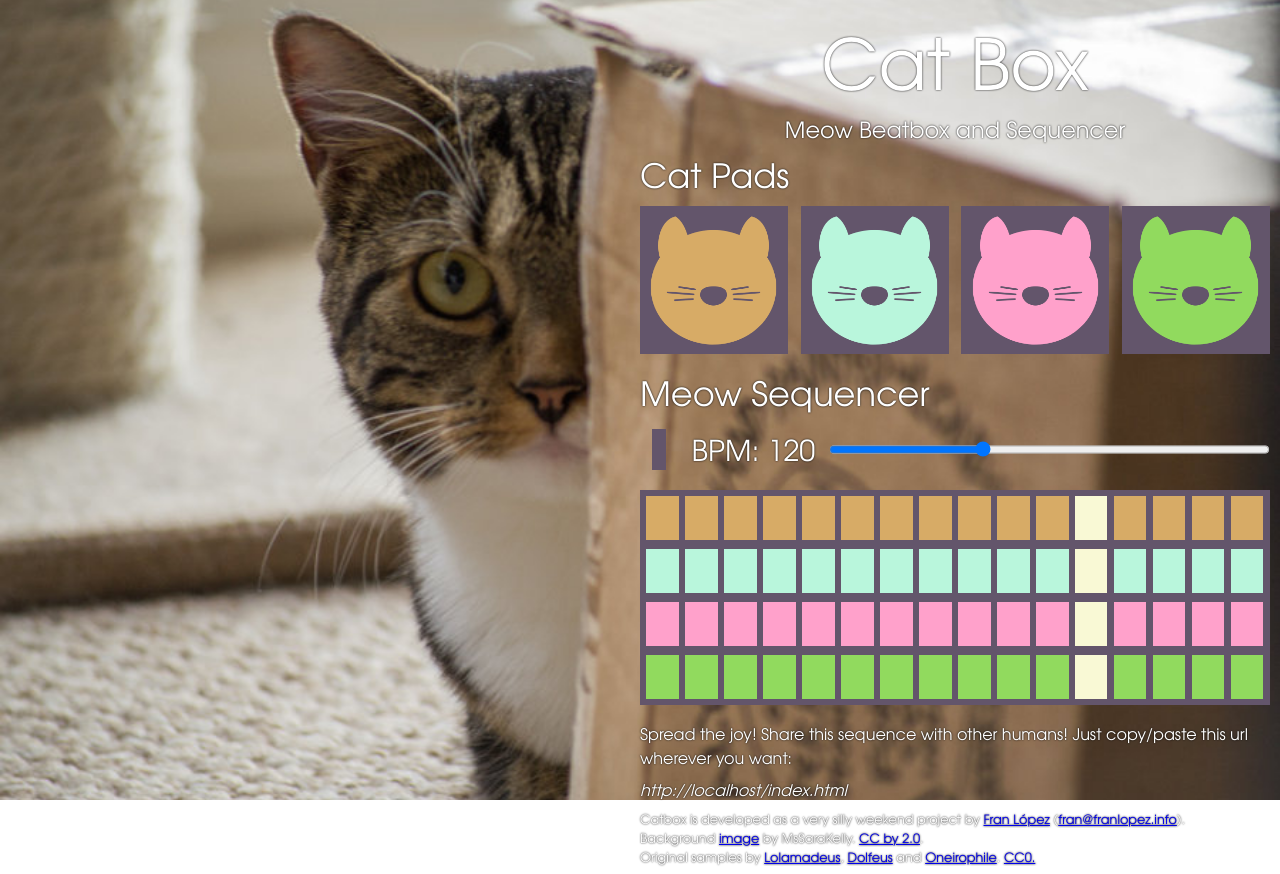
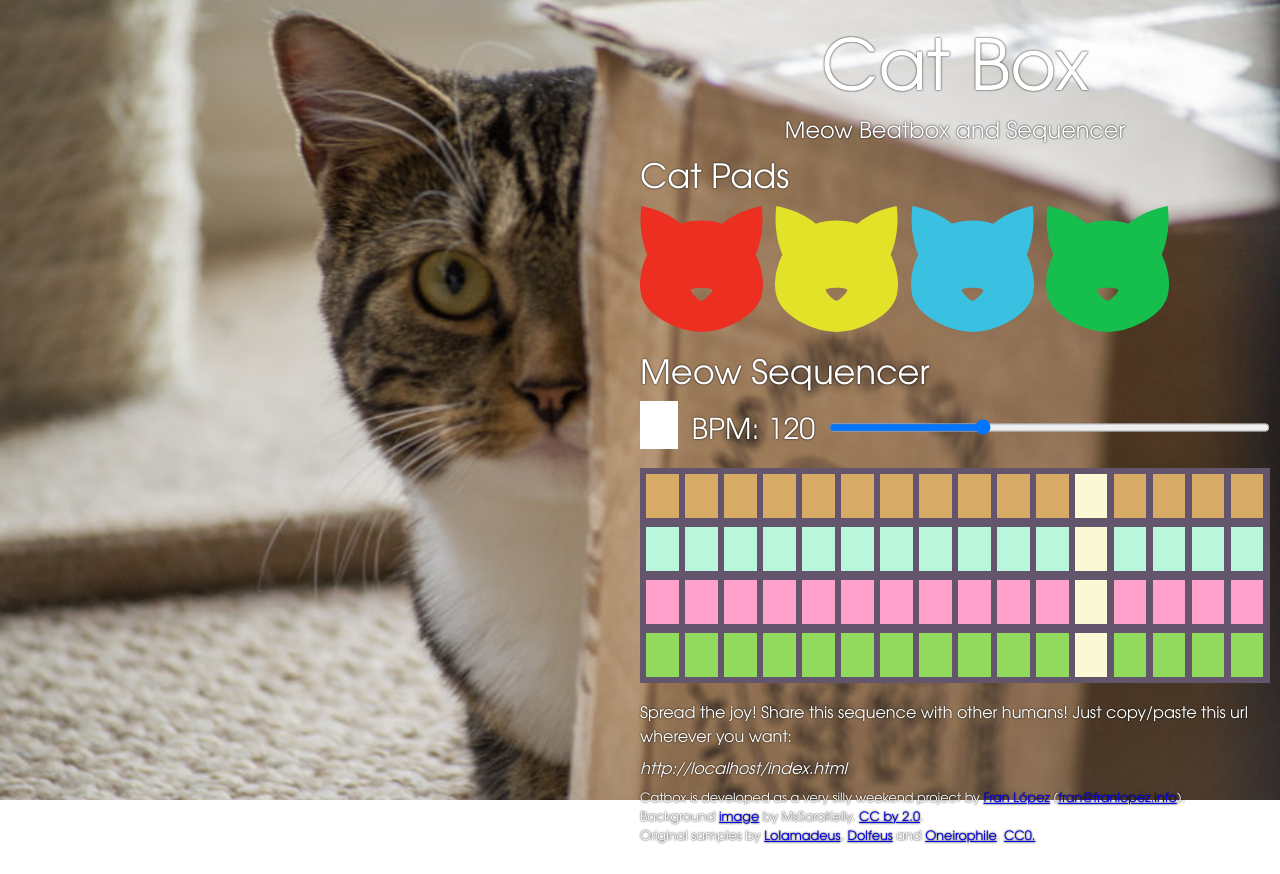
Before and after one commit to franlopez/catbox, a plain HTML site: page index.html in a window 1280 px wide. Both pictures are taken after a click on the element 658 px from the left and 449 px from the top of the page. After the commit the page ends 852 px from the top, so only its background shows below. Drawn offline with nearby package versions, Linux system fonts and the light colour scheme; some packages are replaced by stand-ins of ours.

Commit message:
new icons

```diff
--- a/style.css
+++ b/style.css
@@ -64,12 +64,7 @@ h3 {
 
 #pads .pad {
     display: inline-block;
-    background-color: #63556B;
-    background-size: 90% 90%;
-    background-repeat: no-repeat;
-    background-position: center;
     width: 19.5%;
-    padding: 21.5% 2% 2% 2%;
     margin: 0 2% 2% 0;
     cursor: pointer;
 }
@@ -78,20 +73,7 @@ h3 {
     background-color: #F9F9D5;
 }
 
-#pads #pad0 {
-    background-image: url(files/cat0.png);
-}
-
-#pads #pad1 {
-    background-image: url(files/cat1.png);
-}
-
-#pads #pad2 {
-    background-image: url(files/cat2.png);
-}
-
 #pads #pad3 {
-    background-image: url(files/cat3.png);
     margin-right: 0;
 }
 
@@ -173,17 +155,11 @@ h3 {
 }
 
 #play {
-    background: url(files/play.png) no-repeat center center;
-    background-size: auto 85%;
+    background: url("files/play.svg") no-repeat;
 }
 
-#stop div {
-    background: #63556B;
-    position: absolute;
-    top: 0.2em;
-    left: 0.4em;
-    right: 0.4em;
-    bottom: 0.2em;
+#stop {
+    background: url("files/stop.svg") no-repeat;
 }
 
 #bpm {
--- a/template.html
+++ b/template.html
@@ -4,9 +4,13 @@
 <div id="pads">
     <h2>Cat Pads</h2>
     <div ng-click="touchMeow(0)" class="pad" id="pad0" ng-class="{active: touched[0]}">
+        <img src="files/cat0.svg">
     </div><div ng-click="touchMeow(1)" class="pad" id="pad1" ng-class="{active: touched[1]}">
+        <img src="files/cat1.svg">
     </div><div ng-click="touchMeow(2)" class="pad" id="pad2" ng-class="{active: touched[2]}">
+        <img src="files/cat2.svg">
     </div><div ng-click="touchMeow(3)" class="pad" id="pad3" ng-class="{active: touched[3]}">
+        <img src="files/cat3.svg">
     </div>
 </div>
 
@@ -17,7 +21,7 @@
 
     <div id="buttons">
         <div ng-hide="playingSequence" ng-click="playSequence()" id="play">
-        </div><div ng-show="playingSequence" ng-click="stopSequence()" id="stop"><div></div>
+        </div><div ng-show="playingSequence" ng-click="stopSequence()" id="stop">
         </div><div id="bpm">
             BPM: {{bpm}}
         </div><input type="range" min="80" max="200" step="1" ng-model="bpm" ng-change="encodeUrlSequence()">
```
Also changed, not shown: files/cat.svg (deleted), files/cat0.png (deleted), files/cat0.svg (added), files/cat1.png (deleted), files/cat1.svg (added), files/cat2.png (deleted), files/cat2.svg (added), files/cat3.png (deleted), files/cat3.svg (added), files/play.png (deleted), files/play.svg (added), files/stop.svg (added).
